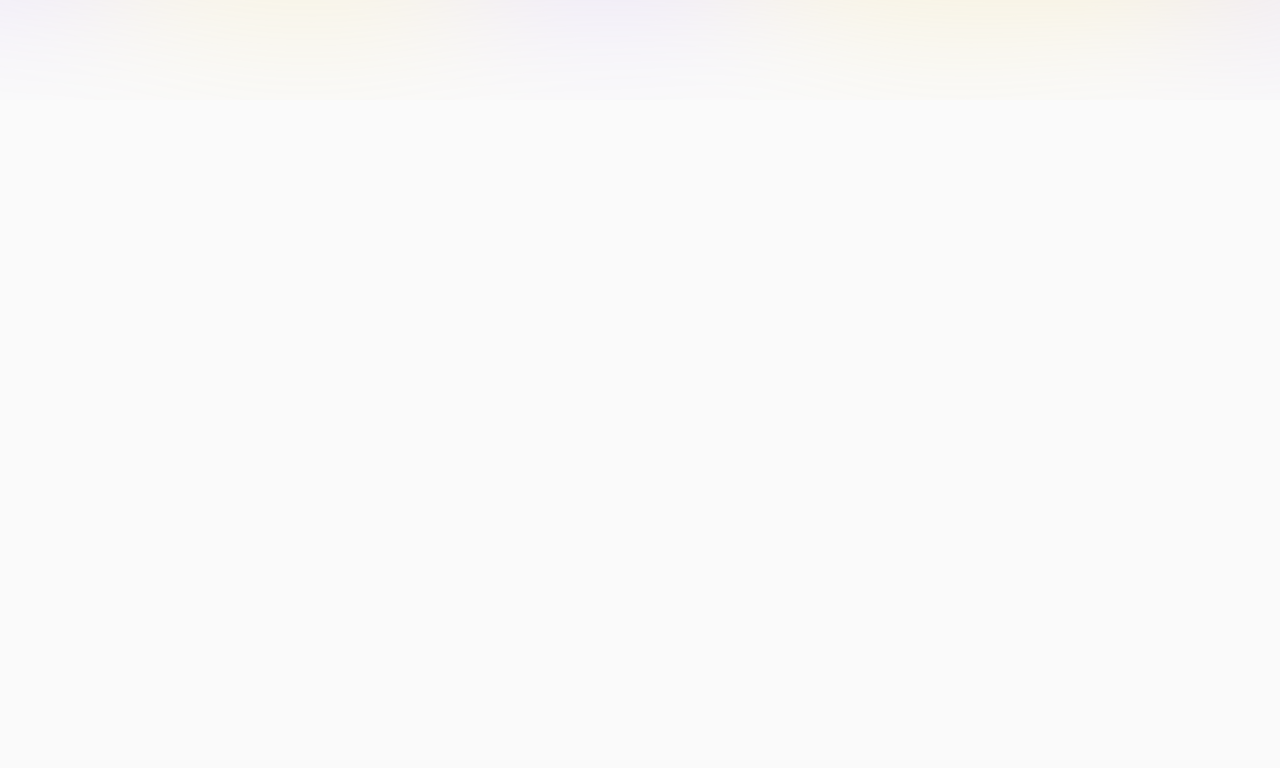
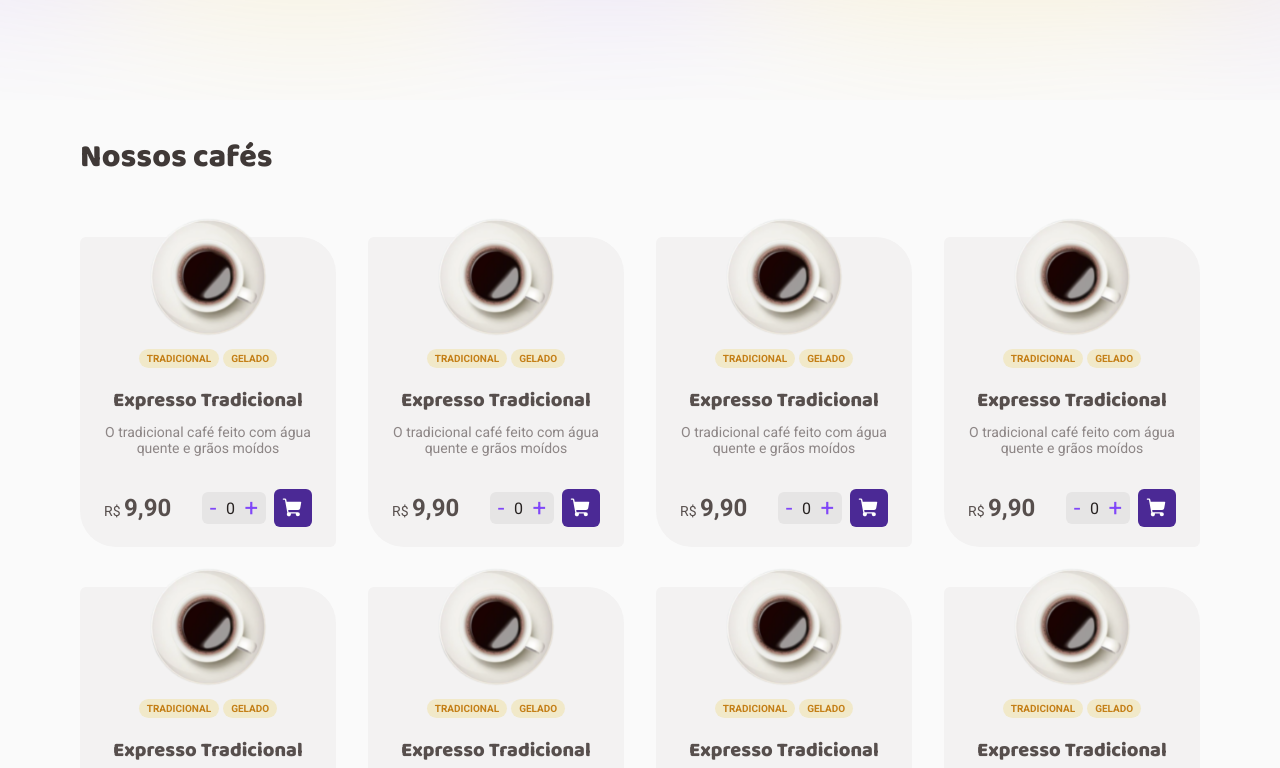
Before and after one commit to lucascnascimento/ignite-desafio-02, a React (Vite) app: page / in a window 1280 px wide. Shown: the part 552-1320 px from the top of the page. Before the commit the page ends 800 px from the top, so only its background shows below. Built offline with nearby package versions, Linux system fonts and the light colour scheme.

Commit message:
feat: create mocked list of products

```diff
--- a/src/Pages/Home /index.tsx
+++ b/src/Pages/Home /index.tsx
@@ -1,9 +1,11 @@
 import { Banner } from "../../components/Banner";
+import { ProductsList } from "../../components/ProductsList";
 
 export const Home = () => {
   return (
     <>
       <Banner />
+      <ProductsList />
     </>
   );
 };
--- /dev/null
+++ b/src/components/ProductsList/index.tsx
@@ -0,0 +1,16 @@
+import { CoffeeCard } from "../CoffeeCard";
+
+import { ProductListContainer, ProductsGrid } from "./styles";
+
+export const ProductsList = () => {
+  return (
+    <ProductListContainer>
+      <h2>Nossos cafés</h2>
+      <ProductsGrid>
+        {[1, 2, 3, 4, 5, 6, 7, 8, 9, 10].map((value) => (
+          <CoffeeCard key={value} />
+        ))}
+      </ProductsGrid>
+    </ProductListContainer>
+  );
+};
--- /dev/null
+++ b/src/components/ProductsList/styles.ts
@@ -0,0 +1,19 @@
+import styled from "styled-components";
+
+export const ProductListContainer = styled.section`
+  display: flex;
+  flex-direction: column;
+  gap: 3.375rem;
+
+  & > h2 {
+    padding-top: 2rem;
+    color: ${(props) => props.theme["base-subtitle"]};
+  }
+`;
+
+export const ProductsGrid = styled.ul`
+  display: grid;
+  grid-template-columns: 1fr 1fr 1fr 1fr;
+  row-gap: 2.5rem;
+  column-gap: 2rem;
+`;
--- a/src/layouts/DefaultLayout/styles.ts
+++ b/src/layouts/DefaultLayout/styles.ts
@@ -2,5 +2,5 @@ import styled from "styled-components";
 
 export const LayoutContainer = styled.div`
   max-width: 70rem;
-  margin: 0 auto;
+  margin: 0 auto 3.375rem;
 `;
--- a/src/styles/global.ts
+++ b/src/styles/global.ts
@@ -24,7 +24,7 @@ export const GlobalStyles = createGlobalStyle`
     all: unset;
   }
 
-  h1, h2 h3, h4, h5, h6 {
+  h1, h2, h3, h4, h5, h6 {
     font-family: 'Baloo 2', cursive;
     font-weight: 800;
   }
```
